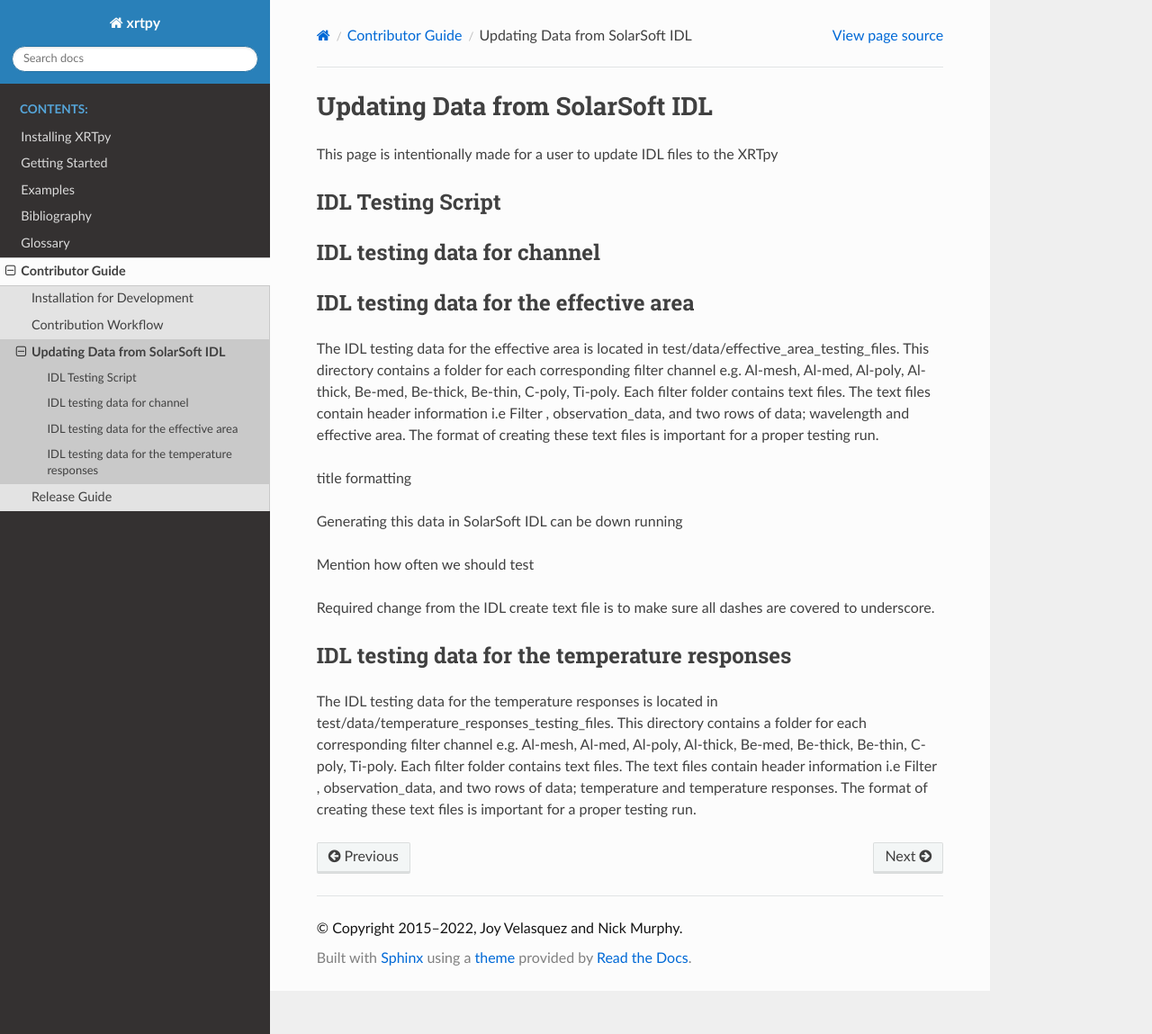
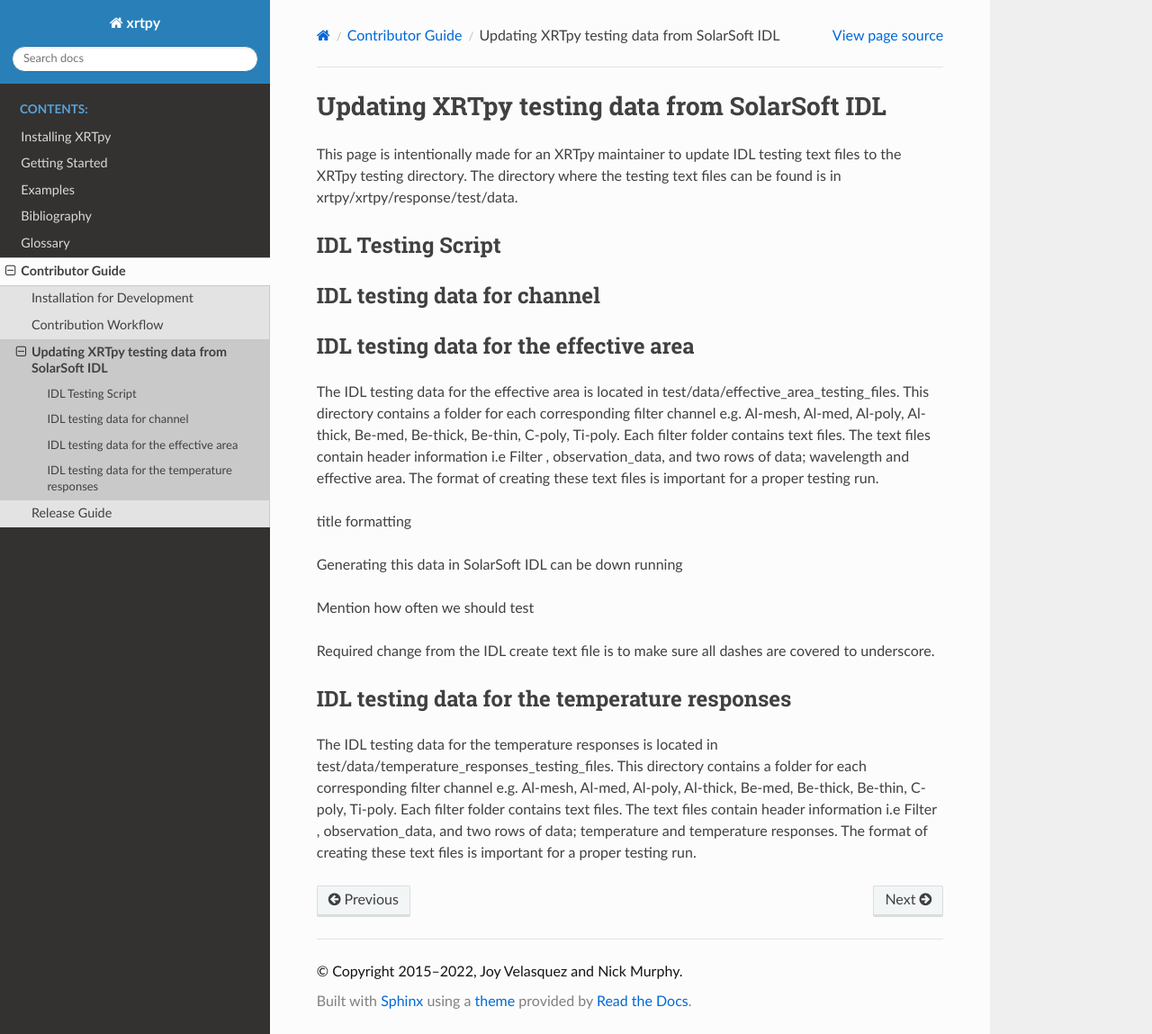
Before and after one commit to HinodeXRT/xrtpy, a Sphinx documentation site: the page built from docs/contributing/data_from_idl.rst, in a window 1280 px wide and 1149 px high. Shown: the whole window at 90% size. Built offline with Sphinx 7.4.7 and the Read the Docs theme 2.0.0, drawn with Linux system fonts in a browser that asks for light colours.

Commit message:
Updated text.

```diff
--- a/docs/contributing/data_from_idl.rst
+++ b/docs/contributing/data_from_idl.rst
@@ -1,11 +1,10 @@
 .. _release guide:
 
-********************************
-Updating Data from SolarSoft IDL
-********************************
+**********************************************
+Updating XRTpy testing data from SolarSoft IDL
+**********************************************
 
-This page is intentionally made for a user to update IDL files to the XRTpy
-
+This page is intentionally made for an XRTpy maintainer to update IDL testing text files to the XRTpy testing directory. The directory where the testing text files can be found is in xrtpy/xrtpy/response/test/data.
 
 
 IDL Testing Script
```
